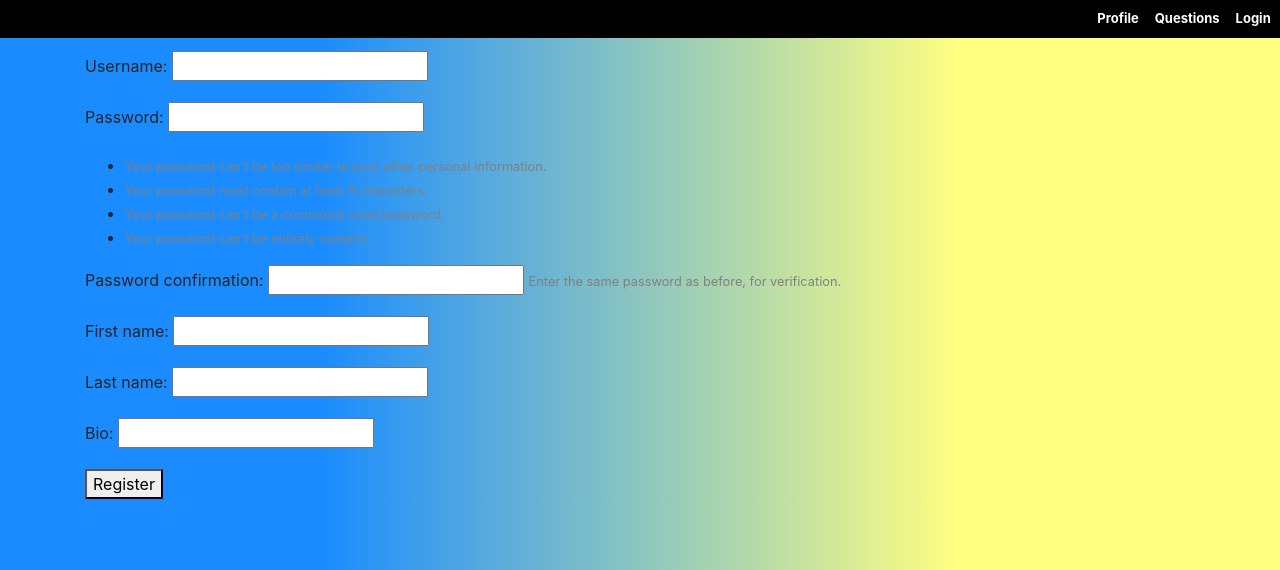
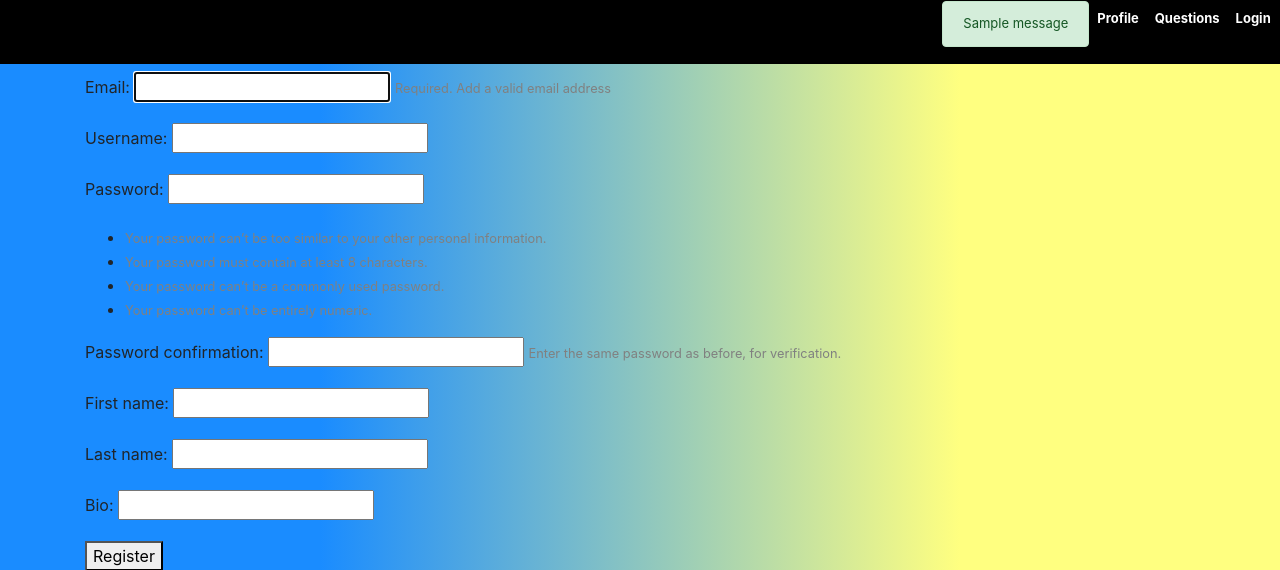
Before and after one commit to ddchon/Zen-of-Python-Puzzle-, a Django app: page /new_user/ in a window 1280 px wide. Shown: the top 570 px of the page. Run offline with Django 3.2, Linux system fonts and the light colour scheme; tables that the repository leaves empty hold one stand-in row (values such as "Sample post"); one stand-in notice (Sample message) is shown; some libraries are stand-ins or nearby versions.

Commit message:
got messages working for new user created

```diff
--- a/zenofpythonpuzzle/templates/partials/nav.html
+++ b/zenofpythonpuzzle/templates/partials/nav.html
@@ -11,6 +11,13 @@
     </button>
     <div class="collapse navbar-collapse" id="navbarContent">
         <div class="navbar-nav ml-auto">
+            {% if messages %}
+                {% for message in messages %}
+                    <div class="alert alert-{{ message.tags }}">
+                        {{ message }}
+                    </div>
+                {% endfor %}
+            {% endif %}
             <a href="{% url 'profile' %}" class="nav-item nav-link my_links">Profile</a>
             <a href="{% url 'q_home' %}" class="nav-item nav-link my_links">Questions</a>
             <a href="{% url 'login' %}" class="nav-item nav-link my_links">Login</a>
--- a/zenofpythonpuzzle/templates/zenpythonpages/signup.html
+++ b/zenofpythonpuzzle/templates/zenpythonpages/signup.html
@@ -3,6 +3,9 @@
 {% block content %}
 
     <div class="container">
+    <br>
+    <br>
+    <br>
         <form method="POST">
             {% csrf_token %}
             {% for i in registration_form %}
--- a/zenofpythonpuzzle/templates/zenpythonpages/userprofile.html
+++ b/zenofpythonpuzzle/templates/zenpythonpages/userprofile.html
@@ -5,6 +5,7 @@
 <br>
 <br>
     <div class="container">
+    <br>
         <div class="row">
             {% if user.is_authenticated %}
                 <h1>Welcome {{ user.username }}!</h1>
--- a/zenofpythonpuzzle/zenpythonpages/admin.py
+++ b/zenofpythonpuzzle/zenpythonpages/admin.py
@@ -1,4 +1,3 @@
-
 from django.contrib import admin
 from .models import Member, SubmitQuestion
 
--- a/zenofpythonpuzzle/zenpythonpages/views.py
+++ b/zenofpythonpuzzle/zenpythonpages/views.py
@@ -4,6 +4,7 @@ from .forms import RegistrationForm, UserUpdateForm
 from django.contrib.auth.forms import UserChangeForm
 from .models import Member, SubmitQuestion
 from django.contrib.auth.decorators import login_required
+from django.contrib import messages
 
 def index(request):
     context = {}
@@ -16,6 +17,7 @@ def index(request):
             raw_password = form.cleaned_data.get('password1')
             account = authenticate(email=email, password=raw_password)
             login(request, account)
+            messages.success(request, f"Your account has been created!")
             return redirect('profile')
         else:
             context['registration_form'] = form
@@ -32,6 +34,7 @@ def new_user(request):
             raw_password = form.cleaned_data.get('password1')
             account = authenticate(email=email, password=raw_password)
             login(request, account)
+            messages.success(request, f"Your account has been created!")
             return redirect('profile')
         else:
             context['registration_form'] = form
```
Also changed, not shown: zenofpythonpuzzle/zenpythonpages/migrations/0001_initial.py.
